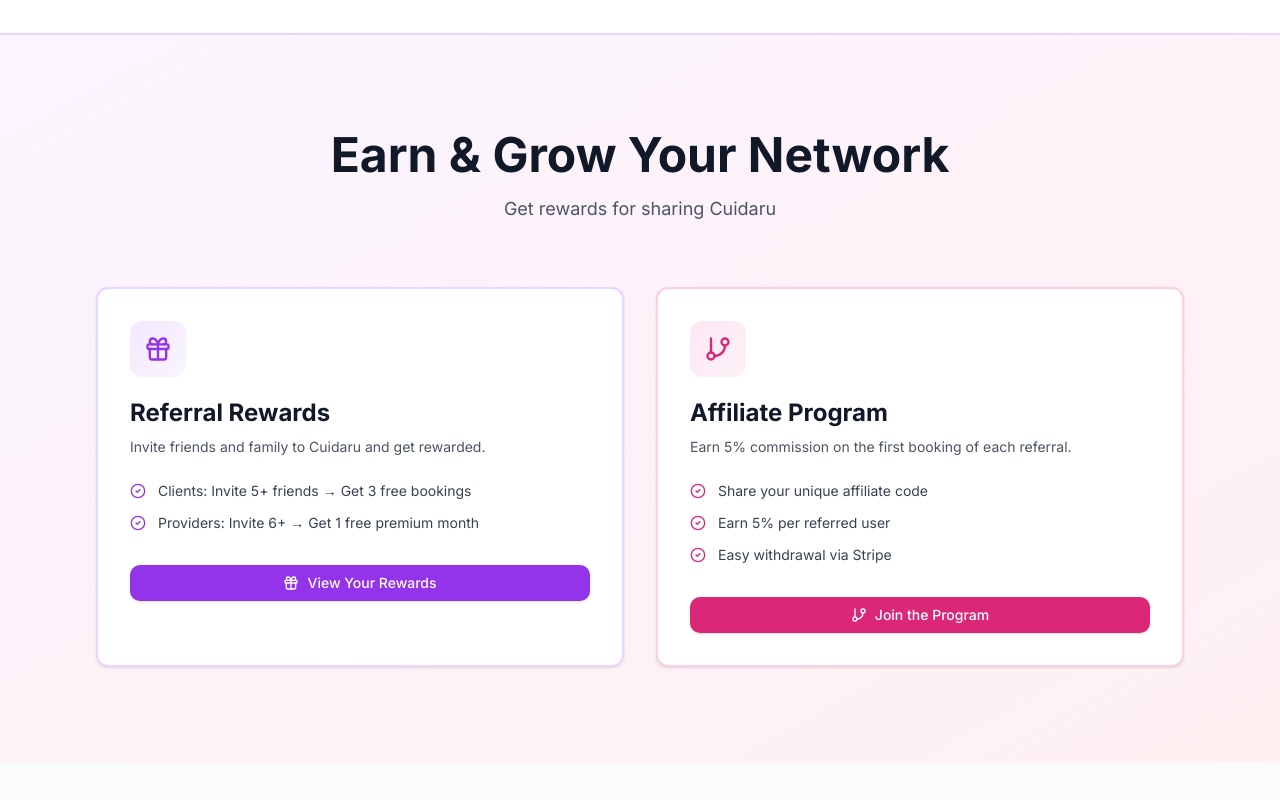
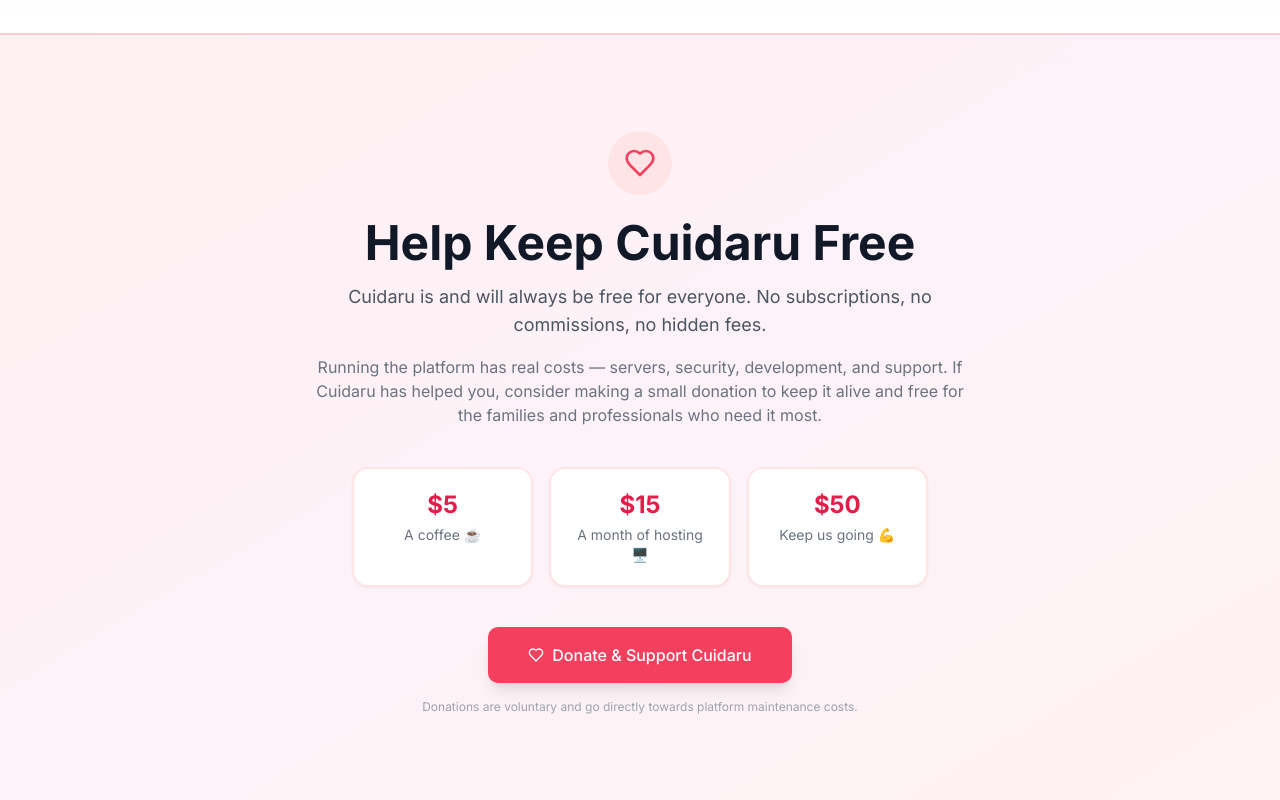
Before and after one commit to jesraecudal-ai/cuidaru-on-demand-professional-home-care-and-assistance, a React (Vite) app: page / in a window 1280 px wide. Shown: the part 2480-3280 px from the top of the page. Built offline with nearby package versions, Linux system fonts and the light colour scheme; no server answers; the HTML template or start-up script is replaced by a standard one.

Commit message:
File changes

```diff
--- a/src/pages/Home.jsx
+++ b/src/pages/Home.jsx
@@ -1,9 +1,8 @@
 import React, { useEffect, useState } from 'react';
 import { Link, useNavigate } from 'react-router-dom';
 import { Button } from '@/components/ui/button';
-import { Card, CardContent } from '@/components/ui/card';
 import { Badge } from '@/components/ui/badge';
-import { Shield, Star, ArrowRight, CheckCircle2, Zap, GitBranch, Gift } from 'lucide-react';
+import { Shield, Star, ArrowRight, CheckCircle2, Zap, Heart } from 'lucide-react';
 import { motion } from 'framer-motion';
 import { useI18n } from '@/lib/i18n';
 import { useUserProfile } from '@/lib/useUserProfile';
@@ -155,74 +154,33 @@ export default function Home() {
         </div>
       </section>
 
-      {/* Referral & Affiliate Section */}
-      <section className="bg-gradient-to-br from-purple-50 via-pink-50 to-rose-50 border-t-2 border-purple-200">
-        <div className="max-w-6xl mx-auto px-4 sm:px-6 lg:px-8 py-24">
-          <div className="text-center mb-16">
-            <h2 className="text-4xl sm:text-5xl font-bold text-gray-900">{t('earn_title')}</h2>
-             <p className="mt-4 text-lg text-gray-600">{t('earn_subtitle')}</p>
+      {/* Donation Section */}
+      <section className="bg-gradient-to-br from-rose-50 via-pink-50 to-red-50 border-t-2 border-rose-200">
+        <div className="max-w-4xl mx-auto px-4 sm:px-6 lg:px-8 py-24 text-center">
+          <div className="w-16 h-16 rounded-full bg-rose-100 flex items-center justify-center mx-auto mb-6">
+            <Heart className="w-8 h-8 text-rose-500" />
           </div>
-          <div className="grid md:grid-cols-2 gap-8">
-            {/* Referral Rewards Block */}
-            <motion.div initial={{ opacity: 0, y: 20 }} whileInView={{ opacity: 1, y: 0 }} viewport={{ once: true }}>
-              <Card className="h-full border-2 border-purple-200 bg-white hover:shadow-2xl transition-shadow">
-                <CardContent className="p-8">
-                  <div className="w-14 h-14 rounded-xl bg-gradient-to-br from-purple-100 to-purple-50 flex items-center justify-center mb-5">
-                    <Gift className="w-7 h-7 text-purple-600" />
-                  </div>
-                  <h3 className="text-2xl font-bold text-gray-900 mb-2">{t('referral_title')}</h3>
-                  <p className="text-gray-600 mb-6 text-sm">{t('referral_subtitle')}</p>
-                  <ul className="space-y-3 mb-8">
-                    <li className="flex items-start gap-3 text-sm text-gray-700">
-                      <CheckCircle2 className="w-4 h-4 text-purple-600 flex-shrink-0 mt-0.5" />
-                      <span>{t('referral_client')}</span>
-                    </li>
-                    <li className="flex items-start gap-3 text-sm text-gray-700">
-                      <CheckCircle2 className="w-4 h-4 text-purple-600 flex-shrink-0 mt-0.5" />
-                      <span>{t('referral_provider')}</span>
-                    </li>
-                  </ul>
-                  <Link to="/my-profile" className="block">
-                    <Button className="w-full bg-purple-600 hover:bg-purple-700 text-white gap-2">
-                      <Gift className="w-4 h-4" /> {t('referral_cta')}
-                    </Button>
-                  </Link>
-                </CardContent>
-              </Card>
-            </motion.div>
-
-            {/* Affiliate Program Block */}
-            <motion.div initial={{ opacity: 0, y: 20 }} whileInView={{ opacity: 1, y: 0 }} viewport={{ once: true }} transition={{ delay: 0.1 }}>
-              <Card className="h-full border-2 border-pink-200 bg-white hover:shadow-2xl transition-shadow">
-                <CardContent className="p-8">
-                  <div className="w-14 h-14 rounded-xl bg-gradient-to-br from-pink-100 to-pink-50 flex items-center justify-center mb-5">
-                    <GitBranch className="w-7 h-7 text-pink-600" />
-                  </div>
-                  <h3 className="text-2xl font-bold text-gray-900 mb-2">{t('affiliate_title')}</h3>
-                  <p className="text-gray-600 mb-6 text-sm">{t('affiliate_subtitle')}</p>
-                  <ul className="space-y-3 mb-8">
-                    <li className="flex items-start gap-3 text-sm text-gray-700">
-                      <CheckCircle2 className="w-4 h-4 text-pink-600 flex-shrink-0 mt-0.5" />
-                      <span>{t('affiliate_feat1')}</span>
-                    </li>
-                    <li className="flex items-start gap-3 text-sm text-gray-700">
-                      <CheckCircle2 className="w-4 h-4 text-pink-600 flex-shrink-0 mt-0.5" />
-                      <span>{t('affiliate_feat2')}</span>
-                    </li>
-                    <li className="flex items-start gap-3 text-sm text-gray-700">
-                      <CheckCircle2 className="w-4 h-4 text-pink-600 flex-shrink-0 mt-0.5" />
-                      <span>{t('affiliate_feat3')}</span>
-                    </li>
-                  </ul>
-                  <Link to="/affiliate" className="block">
-                    <Button className="w-full bg-pink-600 hover:bg-pink-700 text-white gap-2">
-                      <GitBranch className="w-4 h-4" /> {t('affiliate_cta')}
-                    </Button>
-                  </Link>
-                </CardContent>
-              </Card>
-            </motion.div>
+          <h2 className="text-4xl sm:text-5xl font-bold text-gray-900 mb-4">Help Keep Cuidaru Free</h2>
+          <p className="text-gray-600 text-lg max-w-2xl mx-auto mb-4">
+            Cuidaru is and will always be free for everyone. No subscriptions, no commissions, no hidden fees.
+          </p>
+          <p className="text-gray-500 text-base max-w-2xl mx-auto mb-10">
+            Running the platform has real costs — servers, security, development, and support. If Cuidaru has helped you, consider making a small donation to keep it alive and free for the families and professionals who need it most.
+          </p>
+          <div className="grid sm:grid-cols-3 gap-4 max-w-xl mx-auto mb-10">
+            {[{ amount: '$5', label: 'A coffee ☕' }, { amount: '$15', label: 'A month of hosting 🖥️' }, { amount: '$50', label: 'Keep us going 💪' }].map((tier, i) => (
+              <div key={i} className="bg-white border-2 border-rose-100 rounded-2xl p-5 shadow-sm">
+                <div className="text-2xl font-bold text-rose-600 mb-1">{tier.amount}</div>
+                <div className="text-gray-500 text-sm">{tier.label}</div>
+              </div>
+            ))}
           </div>
+          <a href="https://donate.stripe.com" target="_blank" rel="noopener noreferrer">
+            <Button size="lg" className="bg-rose-500 hover:bg-rose-600 text-white h-14 px-10 gap-2 shadow-lg text-base">
+              <Heart className="w-5 h-5" /> Donate & Support Cuidaru
+            </Button>
+          </a>
+          <p className="mt-4 text-xs text-gray-400">Donations are voluntary and go directly towards platform maintenance costs.</p>
         </div>
       </section>
 
```
